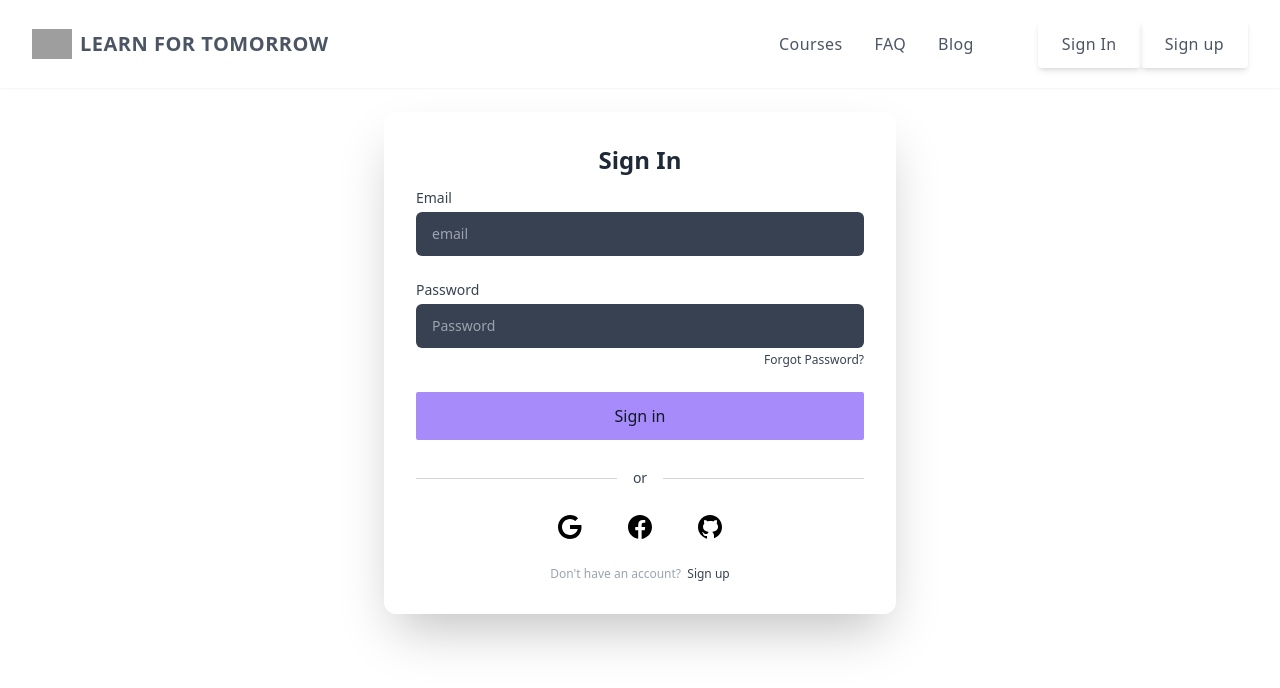
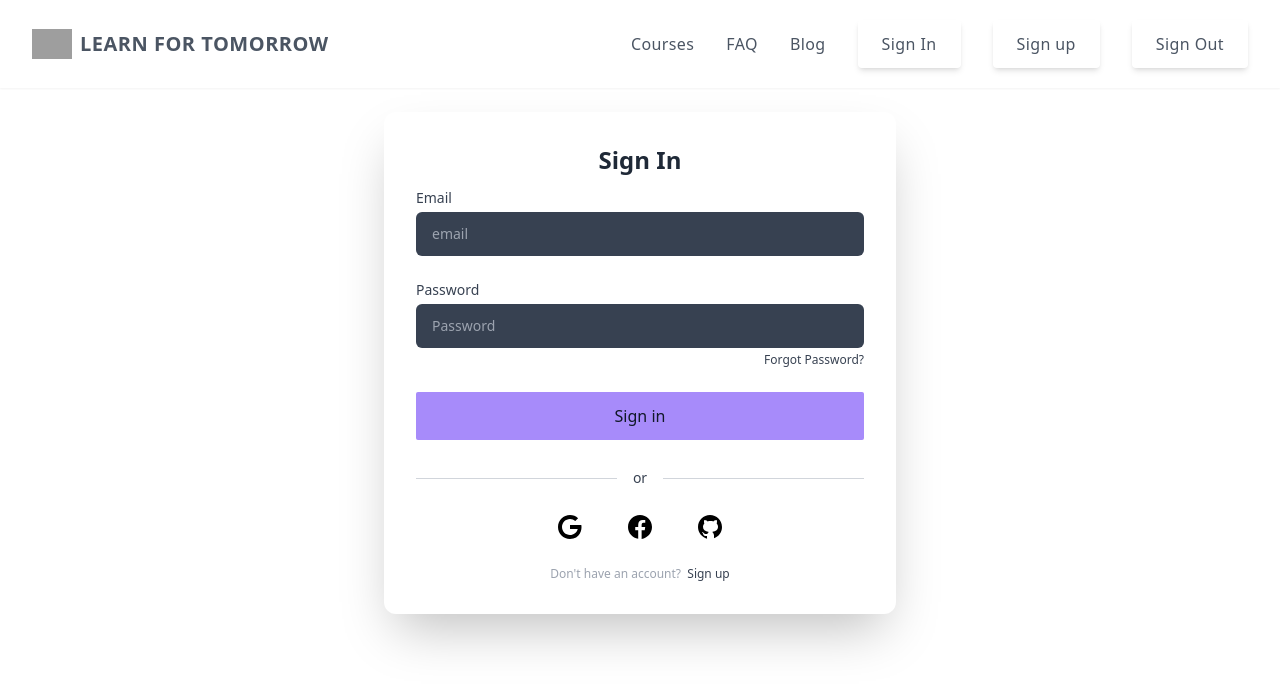
Before and after one commit to yasinarafat39/assignment-10_learn_for_tomorrow_client_site, a React (Create React App) app: page /signin in a window 1280 px wide. Shown: the top 688 px of the page. Built offline with nearby package versions, Linux system fonts and the light colour scheme; no server answers; grey boxes are pictures that could not be loaded.

Commit message:
Sign Out method Implement. If the user can sign out from our website then they can successfully sign out

```diff
--- a/src/Context/UserContext.js
+++ b/src/Context/UserContext.js
@@ -1,7 +1,7 @@
 import React, { useEffect } from 'react';
 import { createContext } from 'react';
 import app from '../firebase/firebase.config';
-import { createUserWithEmailAndPassword, getAuth, GithubAuthProvider, GoogleAuthProvider, onAuthStateChanged, signInWithEmailAndPassword, signInWithPopup } from 'firebase/auth';
+import { createUserWithEmailAndPassword, getAuth, GithubAuthProvider, GoogleAuthProvider, onAuthStateChanged, signInWithEmailAndPassword, signInWithPopup, signOut } from 'firebase/auth';
 import { useState } from 'react';
 
 
@@ -39,12 +39,18 @@ const UserContext = ({ children }) => {
         return signInWithPopup(auth, githubProvider)
     }
 
+    // Sign Out
+    const userSignOut = () => {
+        return signOut(auth)
+    }
+
     const authInfo = {
         user,
         signIn,
         signUp,
         singInWithGoogle,
-        signInWithGithub
+        signInWithGithub,
+        userSignOut
     }
 
 
--- a/src/components/Headers/Navbar.js
+++ b/src/components/Headers/Navbar.js
@@ -1,9 +1,26 @@
+
 import React from 'react';
+import { useContext } from 'react';
 import { useState } from 'react';
 import { NavLink } from 'react-router-dom';
+import { toast } from 'react-toastify';
+import { AuthContext } from '../../Context/UserContext';
 
 const Navbar = () => {
     const [isMenuOpen, setIsMenuOpen] = useState(false);
+    const { user, userSignOut } = useContext(AuthContext);
+
+
+    const handleSignOut = () => {
+        userSignOut()
+            .then(result => {
+                toast.success('Sign Out Success.')
+            })
+            .catch(error => {
+                toast.error(error.message);
+            })
+    }
+
     return (
         <div className="bg-white shadow-sm">
             <div className="px-4 py-5 mx-auto sm:max-w-xl md:max-w-full lg:max-w-screen-xl md:px-24 lg:px-8">
@@ -60,9 +77,6 @@ const Navbar = () => {
                             </NavLink>
                         </li>
                         <li>
-
-                        </li>
-                        <li>
                             <NavLink
                                 to="/signin"
                                 className="inline-flex items-center justify-center h-12 px-6 font-medium tracking-wide text-gray-600 transition duration-200 rounded shadow-md bg-deep-purple-accent-400 hover:bg-gray-200 focus:shadow-outline focus:outline-none"
@@ -71,7 +85,8 @@ const Navbar = () => {
                             >
                                 Sign In
                             </NavLink>
-
+                        </li>
+                        <li>
                             <NavLink
                                 to="/signup"
                                 className="inline-flex items-center justify-center h-12 px-6 font-medium tracking-wide text-gray-600 transition duration-200 rounded shadow-md bg-deep-purple-accent-400 hover:bg-gray-200  focus:shadow-outline focus:outline-none"
@@ -80,7 +95,16 @@ const Navbar = () => {
                             >
                                 Sign up
                             </NavLink>
-
+                        </li>
+                        <li>
+                            <button
+                                onClick={handleSignOut}
+                                className="inline-flex items-center justify-center h-12 px-6 font-medium tracking-wide text-gray-600 transition duration-200 rounded shadow-md bg-deep-purple-accent-400 hover:bg-gray-200  focus:shadow-outline focus:outline-none"
+                                aria-label="Sign Out"
+                                title="Sign Out"
+                            >
+                                Sign Out
+                            </button>
                         </li>
                     </ul>
                     <div className="lg:hidden">
@@ -177,9 +201,6 @@ const Navbar = () => {
                                                 </NavLink>
                                             </li>
                                             <li>
-
-                                            </li>
-                                            <li>
                                                 <NavLink
                                                     to="/signin"
                                                     className="inline-flex items-center justify-center w-full h-12 px-6 font-medium tracking-wide text-gray-600 transition duration-200 rounded shadow-md bg-deep-purple-accent-400 hover:bg-deep-purple-accent-700 focus:shadow-outline focus:outline-none"
@@ -188,7 +209,8 @@ const Navbar = () => {
                                                 >
                                                     Sign In
                                                 </NavLink>
-
+                                            </li>
+                                            <li>
                                                 <NavLink
                                                     to="/signup"
                                                     className="inline-flex items-center justify-center w-full h-12 px-6 font-medium tracking-wide text-gray-600 transition duration-200 rounded shadow-md bg-deep-purple-accent-400 hover:bg-deep-purple-accent-700 focus:shadow-outline focus:outline-none"
@@ -197,7 +219,16 @@ const Navbar = () => {
                                                 >
                                                     Sign up
                                                 </NavLink>
-
+                                            </li>
+                                            <li>
+                                                <button
+                                                    onClick={handleSignOut}
+                                                    className="inline-flex items-center justify-center w-full h-12 px-6 font-medium tracking-wide text-gray-600 transition duration-200 rounded shadow-md bg-deep-purple-accent-400 hover:bg-deep-purple-accent-700 focus:shadow-outline focus:outline-none"
+                                                    aria-label="Sign Out"
+                                                    title="Sign Out"
+                                                >
+                                                    Sign Out
+                                                </button>
                                             </li>
                                         </ul>
                                     </nav>
```
